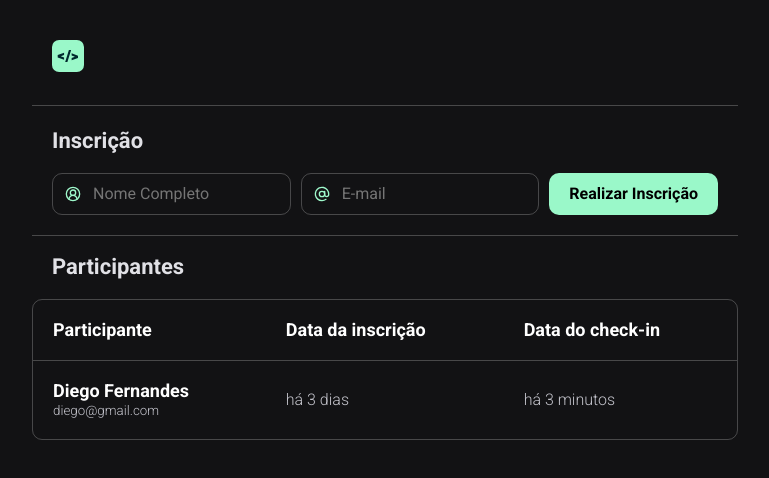
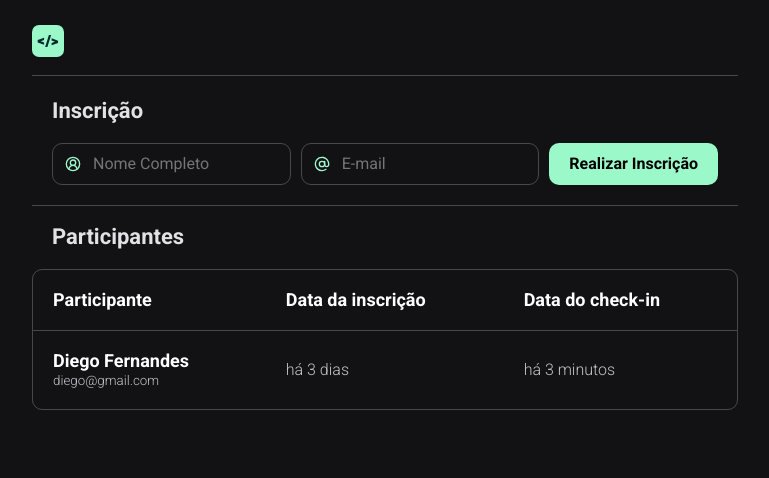
Before and after one commit to b0dez/dashboard-nlw, a plain HTML site: page index.html in a window 1280 px wide. Shown: the whole page, without its empty margins (255-1024 px from the left). Drawn offline with nearby package versions, Linux system fonts and the light colour scheme.

Commit message:
Update main.css

```diff
--- a/css/main.css
+++ b/css/main.css
@@ -24,7 +24,7 @@ body {
 }
 
 header {
-    padding: 20px;
+    padding: 5px 0px;
 }
 
 form {
```
